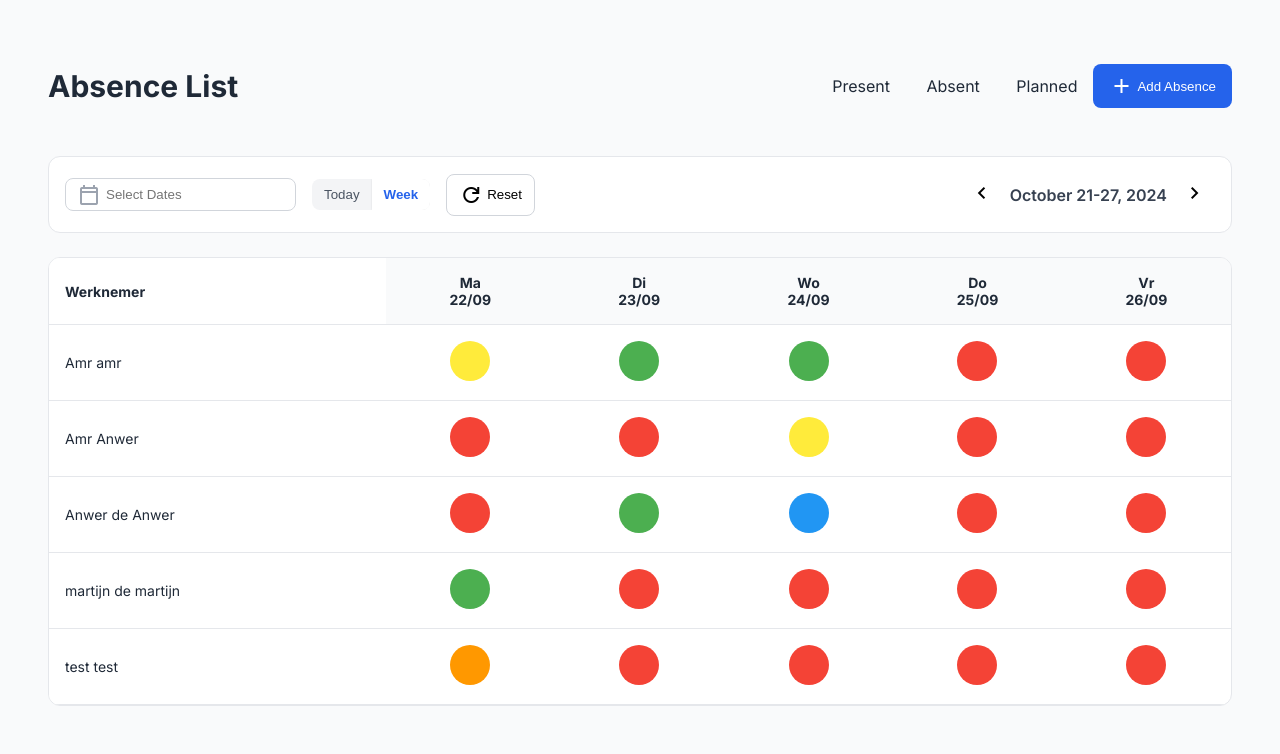
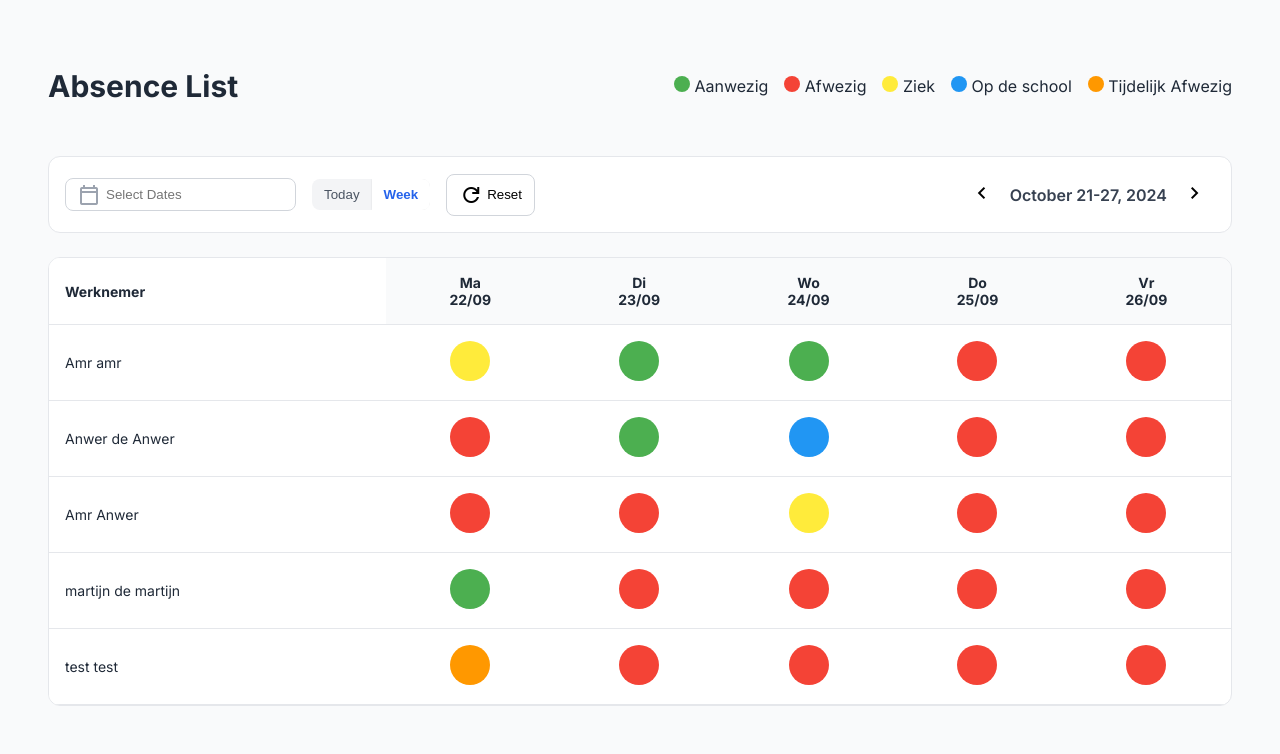
Before and after one commit to safouane070/technolab-dashboard, a PHP site: page /week.php in a window 1280 px wide. Shown: the part 65-819 px from the top of the page. Run offline with PHP 8.4, Linux system fonts and the light colour scheme; data comes from the database, SQL or seed files in the repository.

Commit message:
ik heb de model van de week aangepast

```diff
--- a/week.php
+++ b/week.php
@@ -45,6 +45,14 @@ $weekDays = [
     'Do' => ['col' => 'status_do', 'date' => (clone $startOfWeek)->modify('+3 day')],
     'Vr' => ['col' => 'status_vr', 'date' => (clone $startOfWeek)->modify('+4 day')],
 ];
+// Werknemers ophalen
+$stmt = $db->query("SELECT * FROM werknemers ORDER BY achternaam ASC");
+$werknemers = $stmt->fetchAll(PDO::FETCH_ASSOC);
+
+// Huidige weekdagen
+$dagen = ['ma', 'di', 'wo', 'do', 'vr'];
+$dagenVolledig = ['Maandag', 'Dinsdag', 'Woensdag', 'Donderdag', 'Vrijdag'];
+
 ?>
 <!DOCTYPE html>
 <html lang="en">
@@ -109,12 +142,14 @@ $weekDays = [
       <div class="main-header">
         <h1>Absence List</h1>
         <div class="legend">
-          <div><span class="dot green"></span> Present</div>
-          <div><span class="dot red"></span> Absent</div>
-          <div><span class="dot yellow"></span> Planned</div>
-          <button class="primary-btn">
-            <span class="material-symbols-outlined">add</span> Add Absence
-          </button>
+
+                <div><span class="dot status-aanwezig"></span> Aanwezig</div>
+                <div><span class="dot status-afwezig"></span> Afwezig</div>
+                <div><span class="dot status-ziek"></span> Ziek</div>
+                <div><span class="dot status-opdeschool"></span> Op de school</div>
+                <div><span class="dot status-eefetjesafwezig"></span> Tijdelijk Afwezig</div>
+
+
         </div>
       </div>
 
@@ -167,21 +202,34 @@ $weekDays = [
                           $class = 'status-'.strtolower(str_replace(' ', '', $status));
                           ?>
                           <td>
-                              <!-- Ronde bolletje -->
-                              <div class="status-dot <?= $class ?>" onclick="toggleSelect(this)"></div>
 
-                              <!-- Dropdown (verstopt) -->
-                              <form method="post" action="">
-                                  <select class="status-select" name="status" onchange="this.form.submit()">
-                                      <option value="Aanwezig" <?= $status=='Aanwezig' ? 'selected' : '' ?>>Aanwezig</option>
-                                      <option value="Afwezig" <?= $status=='Afwezig' ? 'selected' : '' ?>>Afwezig</option>
-                                      <option value="Ziek" <?= $status=='Ziek' ? 'selected' : '' ?>>Ziek</option>
-                                      <option value="Op de school" <?= $status=='Op de school' ? 'selected' : '' ?>>Op de school</option>
-                                      <option value="Eefetjes Afwezig" <?= $status=='Eefetjes Afwezig' ? 'selected' : '' ?>>Eefetjes Afwezig</option>
-                                  </select>
-                                  <input type="hidden" name="id" value="<?= $w['id'] ?>">
-                                  <input type="hidden" name="dag" value="<?= $col ?>">
-                              </form>
+                              <div class="status-dot <?= $class ?>" onclick="openStatusModal(<?= $w['id'] ?>, '<?= $col ?>')"></div>
+
+                              <div id="modal-<?= $w['id'] ?>-<?= $col ?>" class="status-modal">
+                                  <div class="status-modal-content">
+                                      <span class="close" onclick="closeStatusModal(<?= $w['id'] ?>, '<?= $col ?>')">&times;</span>
+                                      <form method="post" action="">
+                                          <input type="hidden" name="id" value="<?= $w['id'] ?>">
+                                          <input type="hidden" name="dag" value="<?= $col ?>">
+                                          <label>
+                                              <input type="radio" name="status" value="Aanwezig" <?= $status=='Aanwezig' ? 'checked' : '' ?>> Aanwezig
+                                          </label><br>
+                                          <label>
+                                              <input type="radio" name="status" value="Afwezig" <?= $status=='Afwezig' ? 'checked' : '' ?>> Afwezig
+                                          </label><br>
+                                          <label>
+                                              <input type="radio" name="status" value="Ziek" <?= $status=='Ziek' ? 'checked' : '' ?>> Ziek
+                                          </label><br>
+                                          <label>
+                                              <input type="radio" name="status" value="Op de school" <?= $status=='Op de school' ? 'checked' : '' ?>> Op de school
+                                          </label><br>
+                                          <label>
+                                              <input type="radio" name="status" value="Eefetjes Afwezig" <?= $status=='Eefetjes Afwezig' ? 'checked' : '' ?>> Eefetjes Afwezig
+                                          </label><br><br>
+                                          <button type="submit">Opslaan</button>
+                                      </form>
+                                  </div>
+                              </div>
                           </td>
                       <?php endforeach; ?>
                   </tr>
@@ -193,10 +241,25 @@ $weekDays = [
 
     </main>
   </div>
+
+
   <script>
-      function toggleSelect(dot) {
-          const select = dot.nextElementSibling.querySelector("select");
-          select.style.display = (select.style.display === "block") ? "none" : "block";
+      function openStatusModal(id, dag) {
+          document.getElementById(`modal-${id}-${dag}`).style.display = "block";
+      }
+
+      function closeStatusModal(id, dag) {
+          document.getElementById(`modal-${id}-${dag}`).style.display = "none";
+      }
+
+
+      window.onclick = function(event) {
+          const modals = document.querySelectorAll('.status-modal');
+          modals.forEach(modal => {
+              if (event.target == modal) {
+                  modal.style.display = "none";
+              }
+          });
       }
   </script>
 </body>
```
Also changed, not shown: other parts of week.php (+26 -1 lines), details.php (+5 -5 lines).
